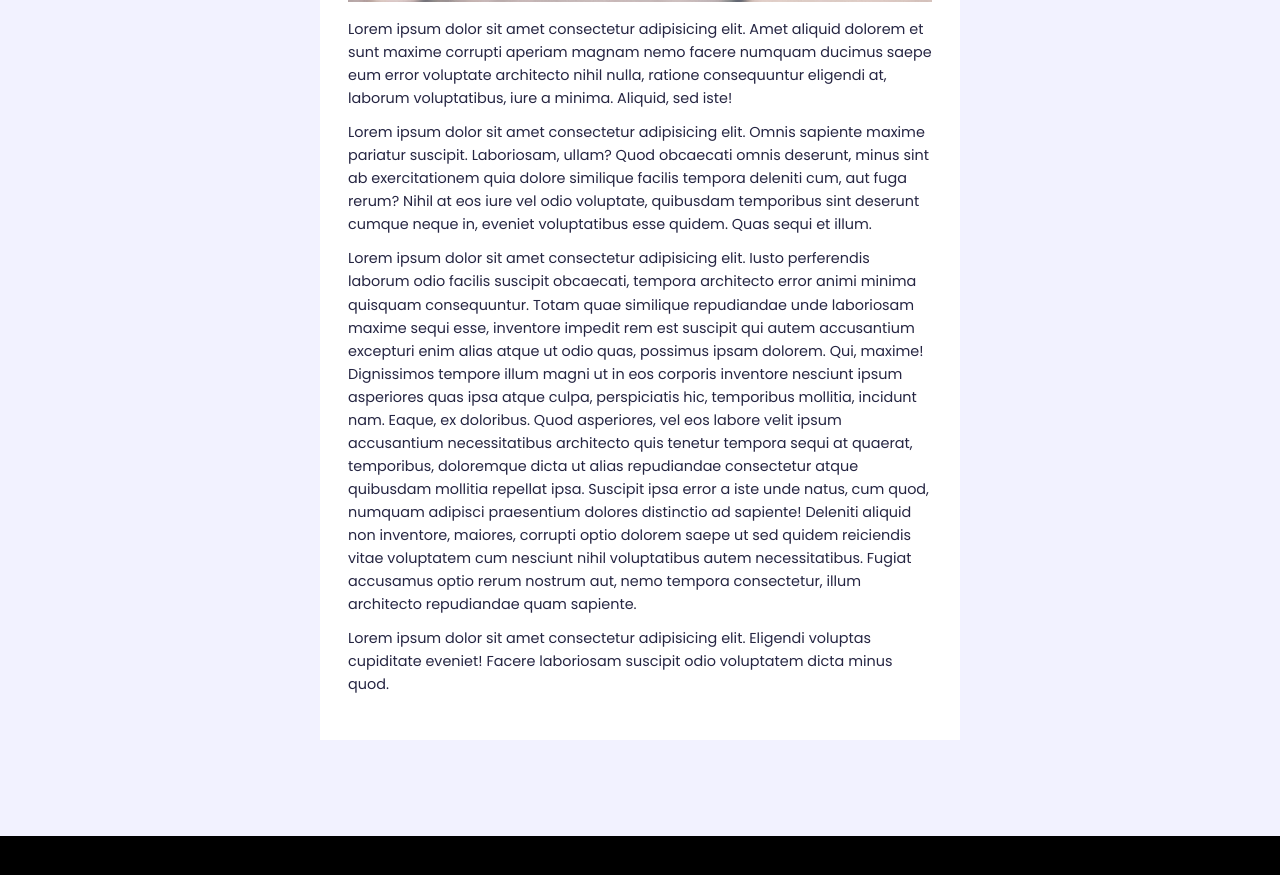
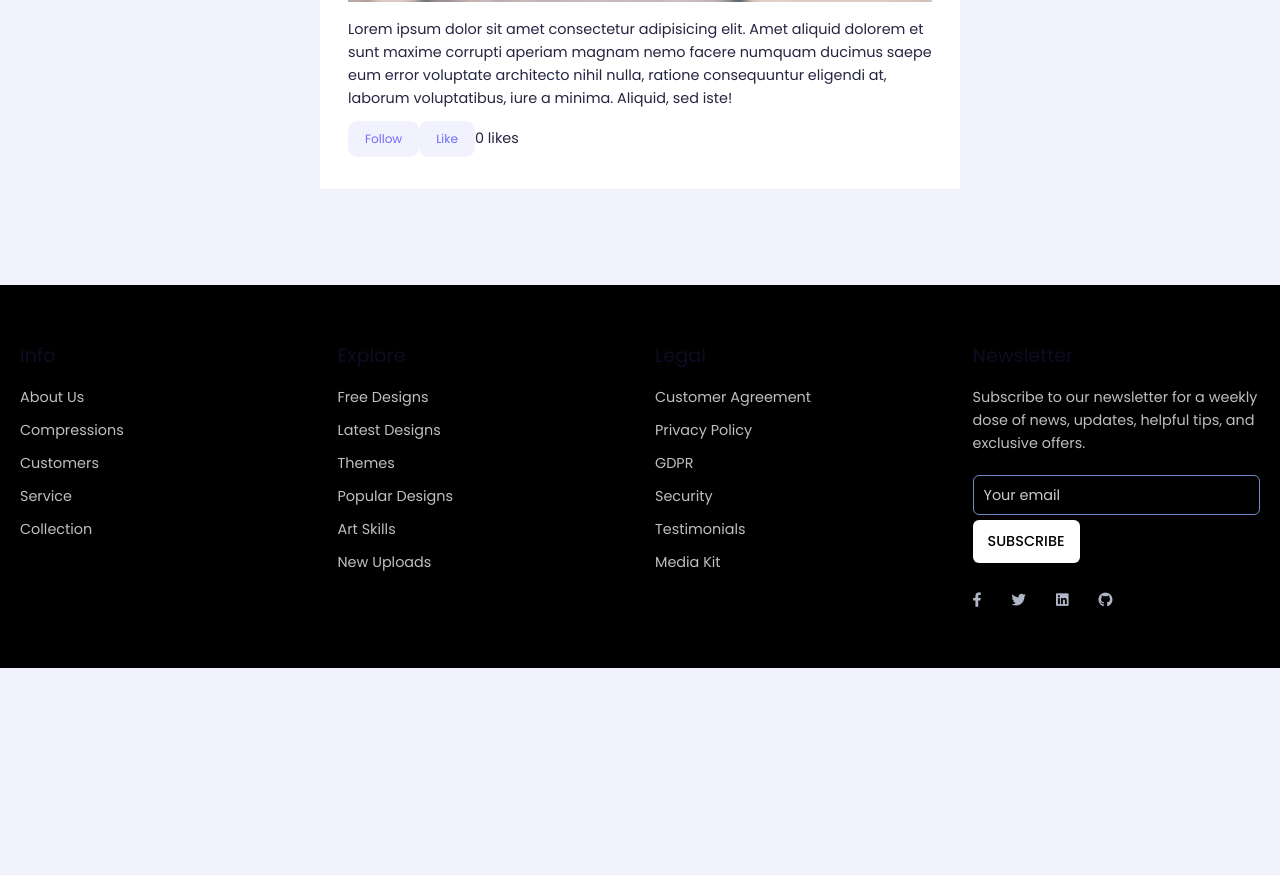
Before and after one commit to ManassesGikwa/Mkulima-Digital, a React (Create React App) app in the folder client/: page /posts/1 in a window 1280 px wide. Shown: the part 729-1604 px from the top of the page. After the commit the page ends 1397 px from the top, so only its background shows below. Built offline with nearby package versions, Linux system fonts and the light colour scheme.

Commit message:
like and follow functionalities without backend

```diff
--- a/client/src/components/PostItem.js
+++ b/client/src/components/PostItem.js
@@ -1,10 +1,31 @@
-import React from 'react'
-import { Link } from 'react-router-dom'
-import PostAuthor from './PostAuthor'
+import React, { useState } from 'react';
+import { Link } from 'react-router-dom';
+import PostAuthor from './PostAuthor';
 
 const PostItem = ({ postID, category, title, description, authorID, thumbnail }) => {
+    const [isLiked, setIsLiked] = useState(false);
+    const [likeCount, setLikeCount] = useState(0);
+    const [isFollowed, setIsFollowed] = useState(false);
+
     const shortDescription = description.length > 145 ? description.substr(0, 145) + '...' : description;
     const postTitle = title.length > 30 ? title.substr(0,30) + '...' : title;
+
+    const handleLike = () => {
+        if (!isLiked) {
+            // Simulate API call to increment like count (replace with actual backend call)
+            // For demo purposes, we'll just increment the like count locally
+            setLikeCount(likeCount + 1);
+            setIsLiked(true);
+        }
+    };
+
+    const handleFollow = () => {
+        if (!isFollowed) {
+            // Simulate API call to perform follow action (replace with actual backend call)
+            setIsFollowed(true);
+        }
+    };
+
     return (
         <article className="post">
             <div className="post__thumbnail">
@@ -17,13 +38,18 @@ const PostItem = ({ postID, category, title, description, authorID, thumbnail })
                 </Link>
 
                 <div className="post__footer">
-                    <PostAuthor />
-                    <Link to={'/posts/categories/${category}'} className='btn category'>Follow</Link>
-                    <Link to={'/posts/categories/${category}'} className='btn category'>Like</Link>
+                    <PostAuthor authorID={authorID} />
+                    <button className='btn category' onClick={handleFollow}>
+                        {isFollowed ? 'Following' : 'Follow'}
+                    </button>
+                    <button className='btn category' onClick={handleLike}>
+                        {isLiked ? 'Liked' : 'Like'}
+                    </button>
+                    <span className="like-count">{likeCount} {likeCount === 1 ? 'like' : 'likes'}</span>
                 </div>
             </div>
         </article>
-    )
-}
+    );
+};
 
-export default PostItem
+export default PostItem;
--- a/client/src/pages/PostDetail.js
+++ b/client/src/pages/PostDetail.js
@@ -1,9 +1,29 @@
-import React from 'react'
-import PostAuthor from '../components/PostAuthor'
-import { Link } from 'react-router-dom'
-import Thumbnail from '../images2/blog22.jpg'
+import React, { useState } from 'react';
+import { Link } from 'react-router-dom';
+import PostAuthor from '../components/PostAuthor';
+import Thumbnail from '../images2/blog22.jpg';
 
 const PostDetail = () => {
+    const [isLiked, setIsLiked] = useState(false);
+    const [likeCount, setLikeCount] = useState(0);
+    const [isFollowed, setIsFollowed] = useState(false);
+
+    const handleLike = () => {
+        if (!isLiked) {
+            // Simulate API call to increment like count (replace with actual backend call)
+            // For demo purposes, we'll just increment the like count locally
+            setLikeCount(likeCount + 1);
+            setIsLiked(true);
+        }
+    };
+
+    const handleFollow = () => {
+        if (!isFollowed) {
+            // Simulate API call to perform follow action (replace with actual backend call)
+            setIsFollowed(true);
+        }
+    };
+
     return (
         <section className="post-detail">
             <div className="container post-detail__container">
@@ -18,13 +38,25 @@ const PostDetail = () => {
                 <div className="post-detail__thumbanail">
                     <img src={Thumbnail} alt="" />
                 </div>
-        <p>Lorem ipsum dolor sit amet consectetur adipisicing elit. Amet aliquid dolorem et sunt maxime corrupti aperiam magnam nemo facere numquam ducimus saepe eum error voluptate architecto nihil nulla, ratione consequuntur eligendi at, laborum voluptatibus, iure a minima. Aliquid, sed iste!</p>
-        <p>Lorem ipsum dolor sit amet consectetur adipisicing elit. Omnis sapiente maxime pariatur suscipit. Laboriosam, ullam? Quod obcaecati omnis deserunt, minus sint ab exercitationem quia dolore similique facilis tempora deleniti cum, aut fuga rerum? Nihil at eos iure vel odio voluptate, quibusdam temporibus sint deserunt cumque neque in, eveniet voluptatibus esse quidem. Quas sequi et illum.</p>
-        <p>Lorem ipsum dolor sit amet consectetur adipisicing elit. Iusto perferendis laborum odio facilis suscipit obcaecati, tempora architecto error animi minima quisquam consequuntur. Totam quae similique repudiandae unde laboriosam maxime sequi esse, inventore impedit rem est suscipit qui autem accusantium excepturi enim alias atque ut odio quas, possimus ipsam dolorem. Qui, maxime! Dignissimos tempore illum magni ut in eos corporis inventore nesciunt ipsum asperiores quas ipsa atque culpa, perspiciatis hic, temporibus mollitia, incidunt nam. Eaque, ex doloribus. Quod asperiores, vel eos labore velit ipsum accusantium necessitatibus architecto quis tenetur tempora sequi at quaerat, temporibus, doloremque dicta ut alias repudiandae consectetur atque quibusdam mollitia repellat ipsa. Suscipit ipsa error a iste unde natus, cum quod, numquam adipisci praesentium dolores distinctio ad sapiente! Deleniti aliquid non inventore, maiores, corrupti optio dolorem saepe ut sed quidem reiciendis vitae voluptatem cum nesciunt nihil voluptatibus autem necessitatibus. Fugiat accusamus optio rerum nostrum aut, nemo tempora consectetur, illum architecto repudiandae quam sapiente.</p>
-        <p>Lorem ipsum dolor sit amet consectetur adipisicing elit. Eligendi voluptas cupiditate eveniet! Facere laboriosam suscipit odio voluptatem dicta minus quod.</p>
+                <p>
+                    Lorem ipsum dolor sit amet consectetur adipisicing elit. Amet aliquid dolorem et sunt maxime corrupti aperiam magnam nemo facere numquam ducimus saepe eum error voluptate architecto nihil nulla, ratione consequuntur eligendi at, laborum voluptatibus, iure a minima. Aliquid, sed iste!
+                </p>
+                <p>
+                    {/* Add more paragraphs as needed */}
+                </p>
+
+                <div className="post-detail__actions">
+                    <button className='btn category' onClick={handleFollow}>
+                        {isFollowed ? 'Following' : 'Follow'}
+                    </button>
+                    <button className='btn category' onClick={handleLike}>
+                        {isLiked ? 'Liked' : 'Like'}
+                    </button>
+                    <span className="like-count">{likeCount} {likeCount === 1 ? 'like' : 'likes'}</span>
+                </div>
             </div>
         </section>
-  )
-}
+    );
+};
 
-export default PostDetail
+export default PostDetail;
```
Lines whose indentation alone changed are shown as unchanged.
